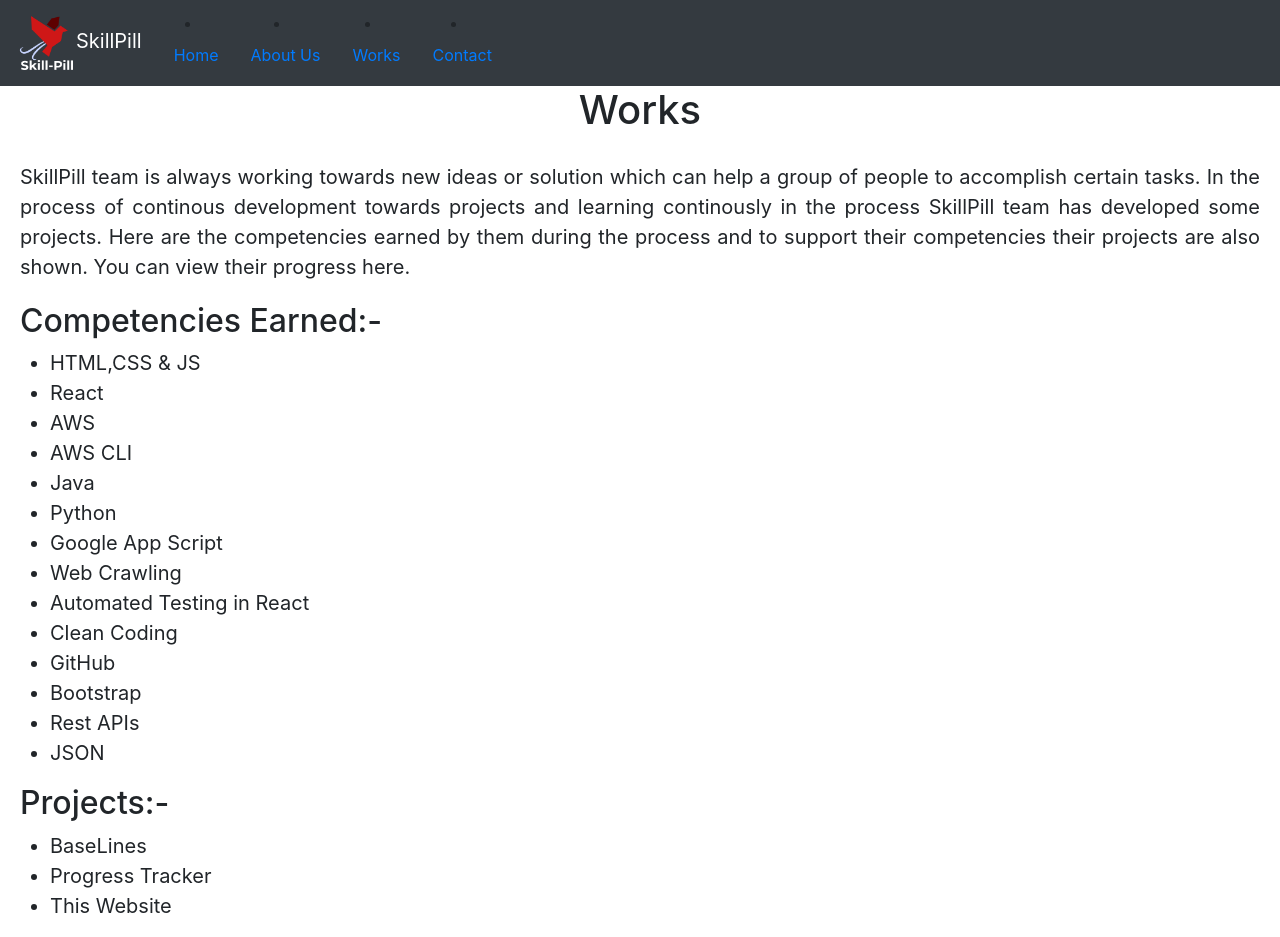
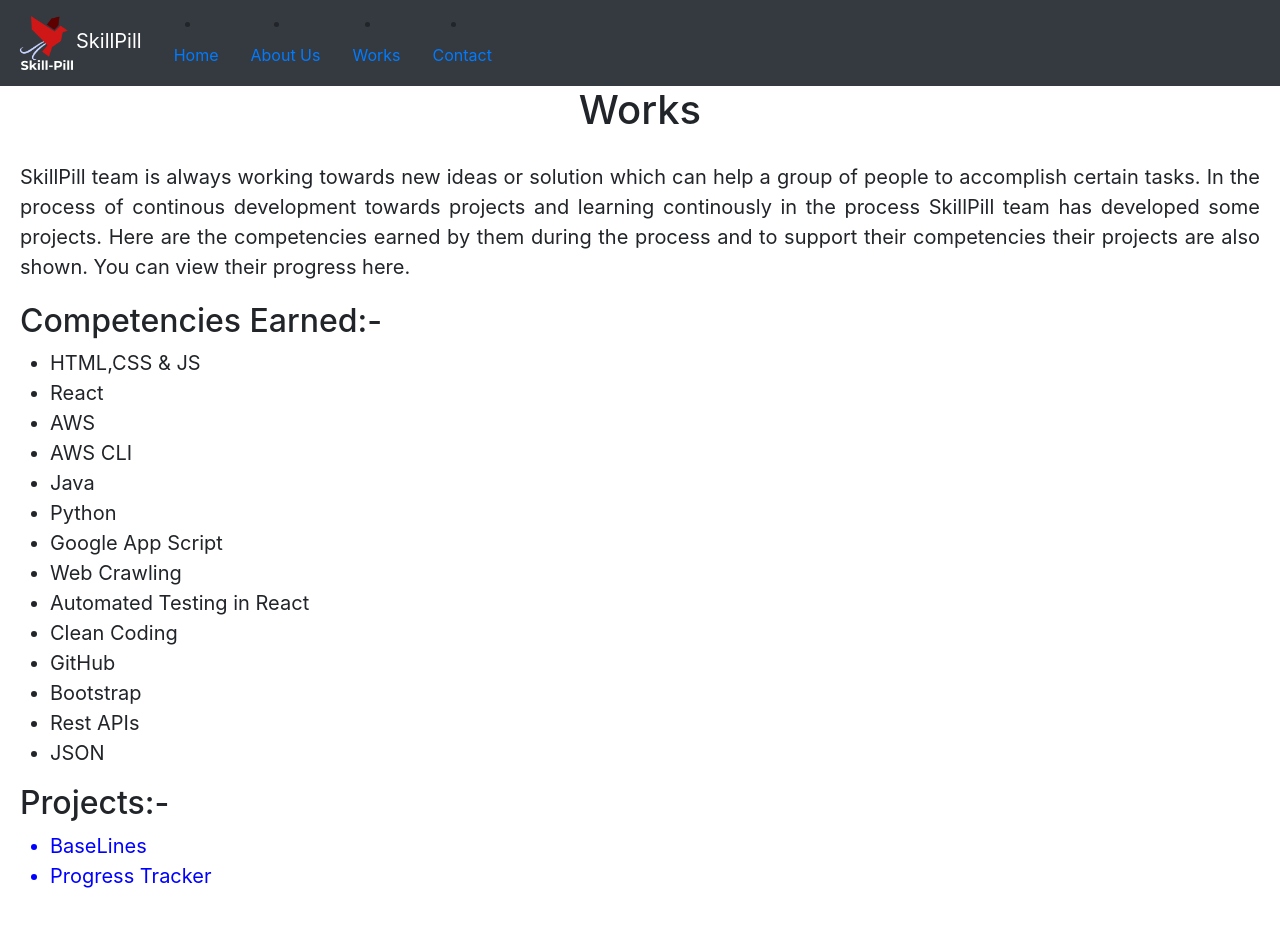
Before and after one commit to prarthanashr04/skillpill, a React (Create React App) app: page / in a window 1280 px wide. Both pictures are taken after a click on the link "Works". After the commit the page ends 907 px from the top, so only its background shows below. Built offline with nearby package versions, Linux system fonts and the light colour scheme.

Commit message:
modification before production

```diff
--- a/src/components/Works/Works.css
+++ b/src/components/Works/Works.css
@@ -11,3 +11,10 @@
 #Work li{
     margin-left: 20px;
 }
+.hover li{
+  cursor: pointer;
+  color: blue;
+  text-decoration:
+
+
+}
--- a/src/components/Works/Works.js
+++ b/src/components/Works/Works.js
@@ -58,10 +58,9 @@ class Works extends Component {
                 <li>JSON</li>
             </ul>
             <h2 className="comp">Projects:-</h2>
-            <ul>
+            <ul className = "hover">
                 <li onClick={this.baselines}>BaseLines</li>
                 <li onClick={this.progress}>Progress Tracker</li>
-                <li>This Website</li>
             </ul>
         </div>)
         else if(this.state.baseLines)
--- a/src/components/project/project.css
+++ b/src/components/project/project.css
@@ -8,3 +8,10 @@
 #project .heading{
     font-size: 30px;
 }
+#back{
+  cursor: pointer;
+
+}
+#backsymbol{
+  font-size: 50px;
+}
--- a/src/components/project/project.js
+++ b/src/components/project/project.js
@@ -9,7 +9,9 @@ export default class Project extends Component{
             technologies.push(<li>{this.props.technologies[i]}</li>);
         }
         return(<div id="project">
-        <div id="back" onClick={this.props.back}>&larr;Back</div>
+        <div id="back" onClick={this.props.back}>
+        <div id="backsymbol">&larr;</div>
+        Back</div>
         <div class="heading">{this.props.head}</div>
             <div><b className="head">Problem:</b>{this.props.problem}</div>
             <div>
```
